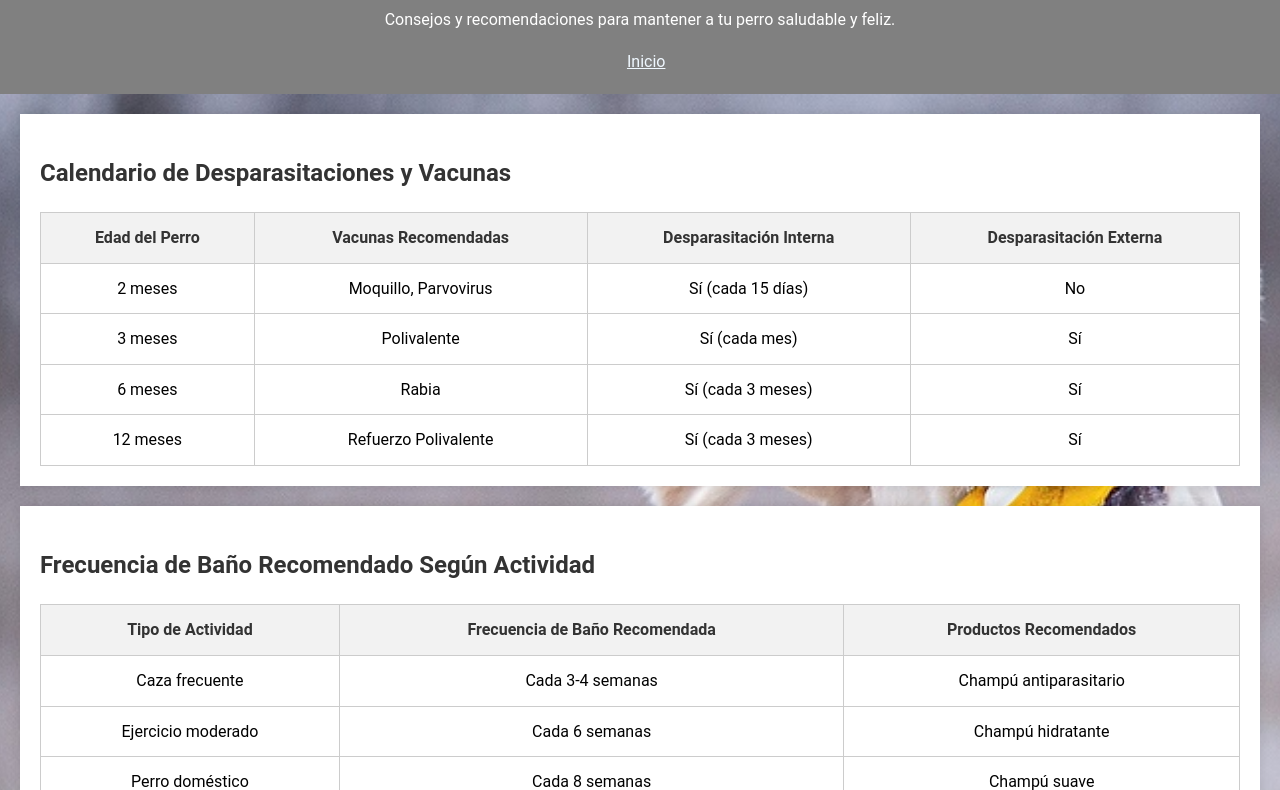
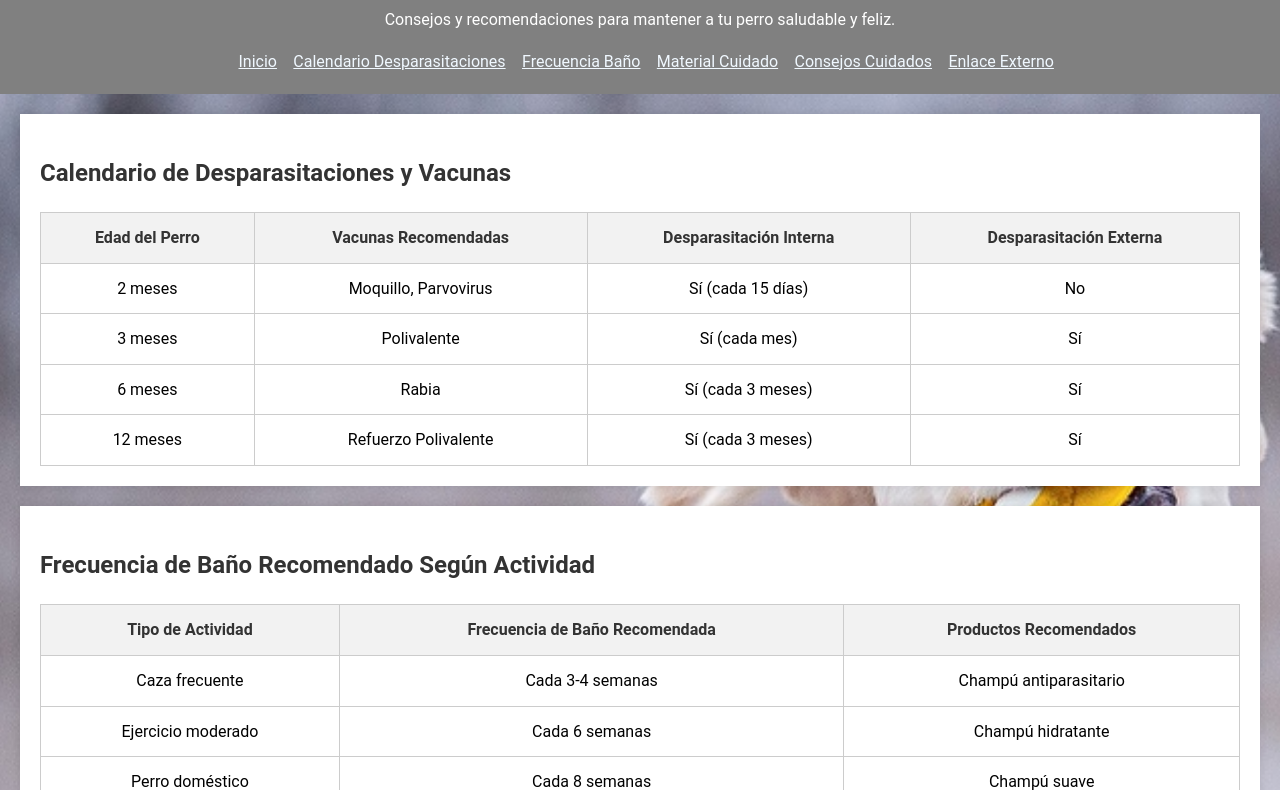
Before and after one commit to emolval/PerrosDeCaza, a plain HTML site: page trabajoConjunto/html/Cuidados.html in a window 1280 px wide. Shown: the part 79-869 px from the top of the page. Drawn offline with Linux system fonts and the light colour scheme.

Commit message:
DEtalles finales real 100% no fake

```diff
--- a/trabajoConjunto/css/Cuidados.css
+++ b/trabajoConjunto/css/Cuidados.css
@@ -128,3 +128,7 @@ footer {
 .enlace-externo:hover {
     background-color: #45a049;
 }
+
+html {
+    scroll-behavior: smooth;
+}
--- a/trabajoConjunto/html/Cuidados.html
+++ b/trabajoConjunto/html/Cuidados.html
@@ -14,6 +14,11 @@
         <h1>Cuidados de Perros</h1>
         <p>Consejos y recomendaciones para mantener a tu perro saludable y feliz.</p>
         <a href="./Index.html">Inicio</a>
+        <a href="#calendario-desparasitaciones">Calendario Desparasitaciones</a>
+        <a href="#frecuencia-bano">Frecuencia Baño</a>
+        <a href="#material-cuidado">Material Cuidado</a>
+        <a href="#consejos-cuidados">Consejos Cuidados</a>
+        <a href="#enlace-externo">Enlace Externo</a>
     </header>
 
     <main>
@@ -138,6 +143,10 @@
 
     <footer>
         <p>&copy; Perros de caza</p>
+        <div id="enlacesfoother">
+            <a href="./Contactanos.html">Contactanos</a>
+            <a href="./Cuidados.html">Cuidados Recomendados</a>
+        </div>
         <div class="imagenes">
             <a href="https://www.instagram.com/"><img src="../img/redesSociales/instragram.svg" alt="logo de instagram" ></a>
             <a href="https://www.twitch.tv/"><img src="../img/redesSociales/twitch.svg" alt="logo de twitch"></a>
```
Also changed, not shown: trabajoConjunto/html/Contactanos.html (+4 -0 lines).
